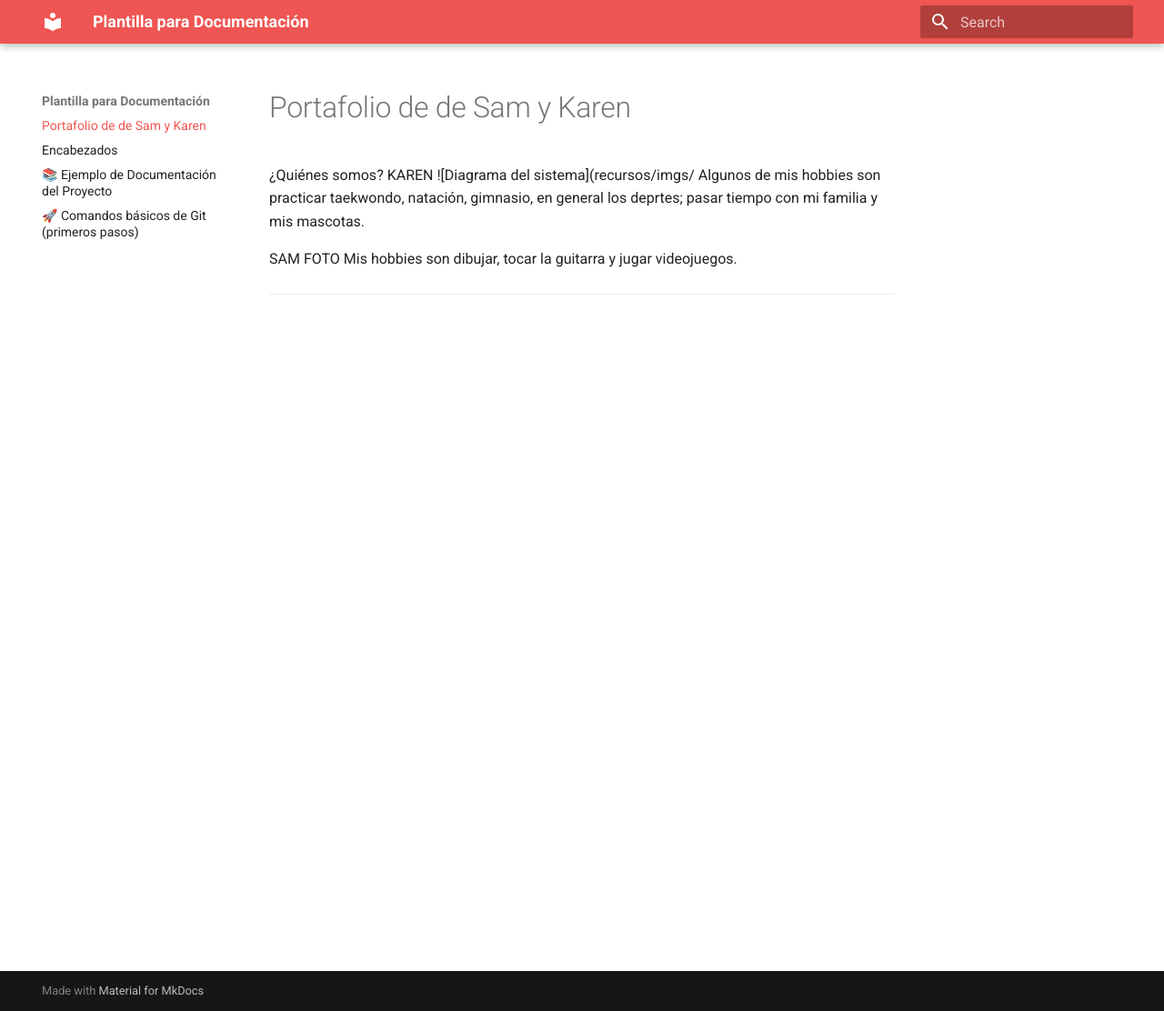
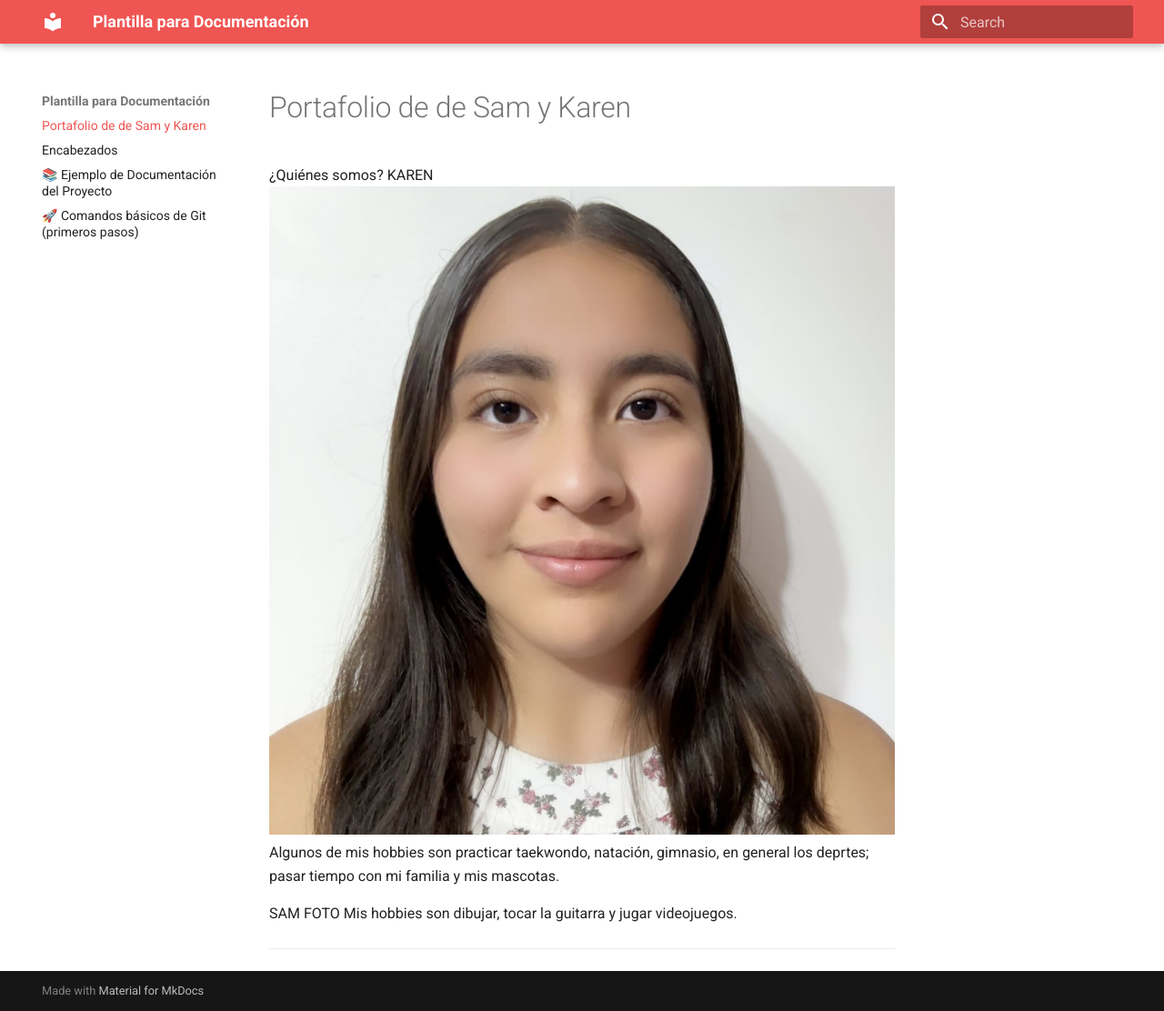
Before and after one commit to KarenPastrana/PORTAFOLIO, an MkDocs documentation site: the page built from docs/index.md, in a window 1280 px wide and 1112 px high. Shown: the whole window at 91% size. Built offline with MkDocs 1.6.1 and Material for MkDocs 9.7.7, drawn with Linux system fonts in a browser that asks for light colours.

Commit message:
Update index.md

```diff
--- a/docs/index.md
+++ b/docs/index.md
@@ -2,7 +2,7 @@
 
 ¿Quiénes somos?
 KAREN
-![Diagrama del sistema](recursos/imgs/
+![Diagrama del sistema](recursos/imgs/fotoAlumno.png)
 Algunos de mis hobbies son practicar taekwondo, natación, gimnasio, en general los deprtes; pasar tiempo con mi familia y mis mascotas.
 
 
```
